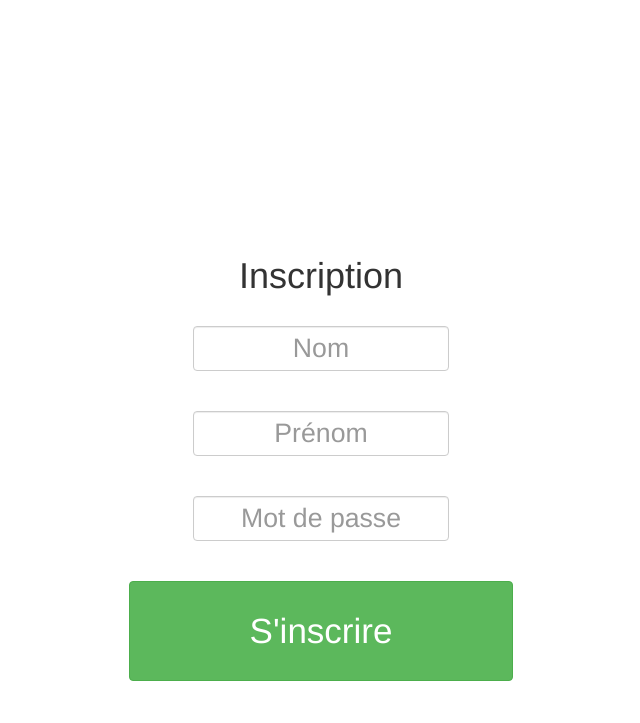
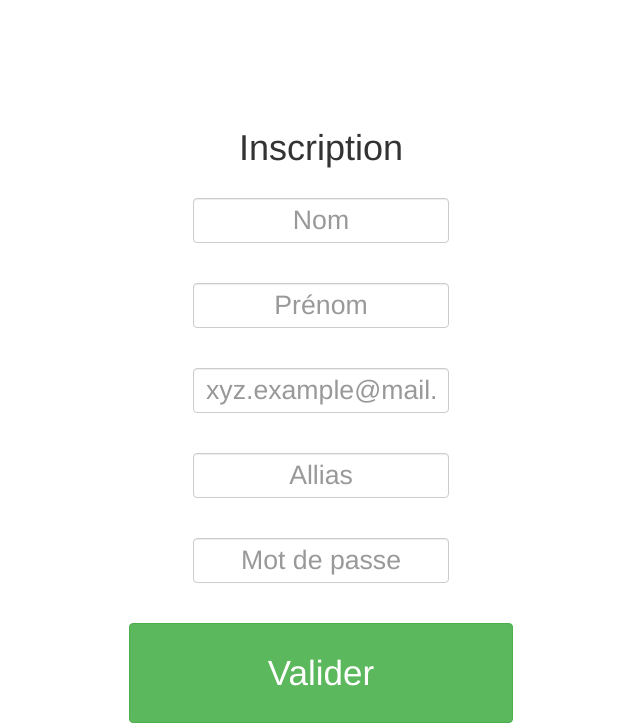
Before and after one commit to dicowenza/PACI, a PHP site: page /signup.php in a window 1280 px wide. Shown: the part 79-802 px from the top of the page, without its empty margins (319-959 px from the left). Before the commit the page ends 760 px from the top, so only its background shows below. Run offline with PHP 8.4, Linux system fonts and the light colour scheme.

Commit message:
modif inscription

```diff
--- a/signup.php
+++ b/signup.php
@@ -15,18 +15,32 @@
 </script>
 
 <body text-align="center">
-  <?php include_once ("navbar.php"); ?>
+  <?php
+    session_start();
+    include_once ("navbar.php");
+  ?>
 
-  <div align="center" style="margin-top: 20%">
+  <?php
+  if ($SESSION["empty_fields"] = 'true'){
+    $message='Remplissez tous les champs svp';
+    echo '<script type="text/javascript">window.alert("'.$message.'");</script>';
+  }
+  ?>
+
+  <div align="center" style="margin-top: 10%">
     <h1 align="center">Inscription</h1><br>
-    <form>
-		<input type="text" class="form-control" id="usr" placeholder="Nom" style="width:20%; height:15%; text-align:center; font-size:20pt;">
+    <form method="post" action="insertUser.php">
+		<input type="text" class="form-control" id="nom" name="nom" placeholder="Nom" style="width:20%; height:15%; text-align:center; font-size:20pt;">
 		<br><br>
-    <input type="text" class="form-control" id="usr" placeholder="Prénom" style="width:20%; height:15%; text-align:center; font-size:20pt;">
+    <input type="text" class="form-control" id="prenom" name="prenom" placeholder="Prénom" style="width:20%; height:15%; text-align:center; font-size:20pt;">
     <br><br>
-    <input type="password" class="form-control" id="pwd" placeholder="Mot de passe" style="width:20%; height:15%; text-align:center; font-size:20pt;">
+    <input type="text" class="form-control" id="email" name="email" placeholder="xyz.example@mail.com" style="width:20%; height:15%; text-align:center; font-size:20pt;">
     <br><br>
-    <button type="button" class="btn btn-success" style="font-size: 35px ! important; width: 30%; height: 100px;">S'inscrire</button>
+    <input type="text" class="form-control" id="pseudo" name="pseudo" placeholder="Allias" style="width:20%; height:15%; text-align:center; font-size:20pt;">
+    <br><br>
+    <input type="password" class="form-control" id="password" name="password" placeholder="Mot de passe" style="width:20%; height:15%; text-align:center; font-size:20pt;">
+    <br><br>
+    <input type="submit" value="Valider"class="btn btn-success" style="font-size: 35px ! important; width: 30%; height: 100px;">
     </form>
   </div>
 
```
Also changed, not shown: connexion.php (deleted, +0 -22 lines), insertUser.php (+18 -10 lines).
